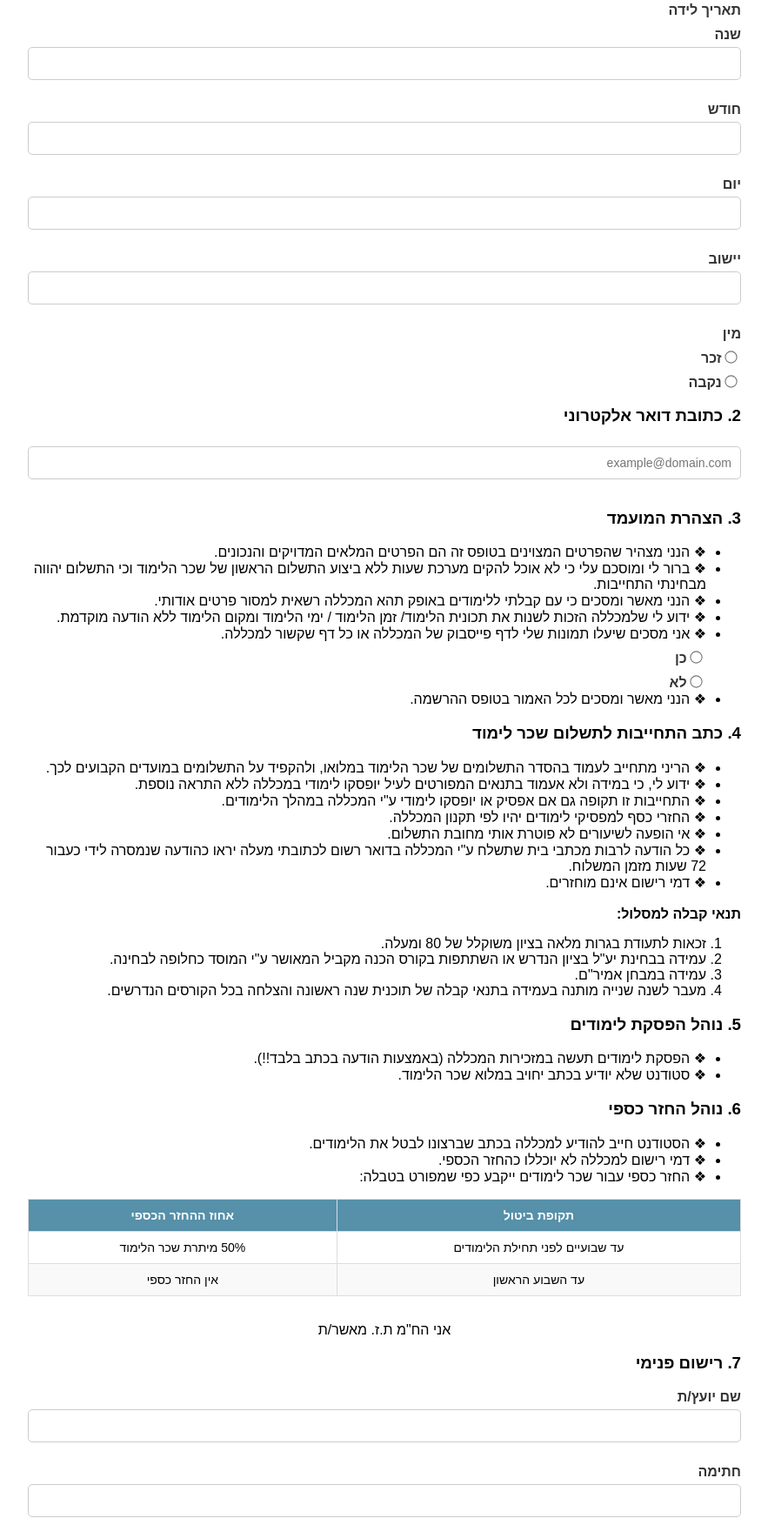
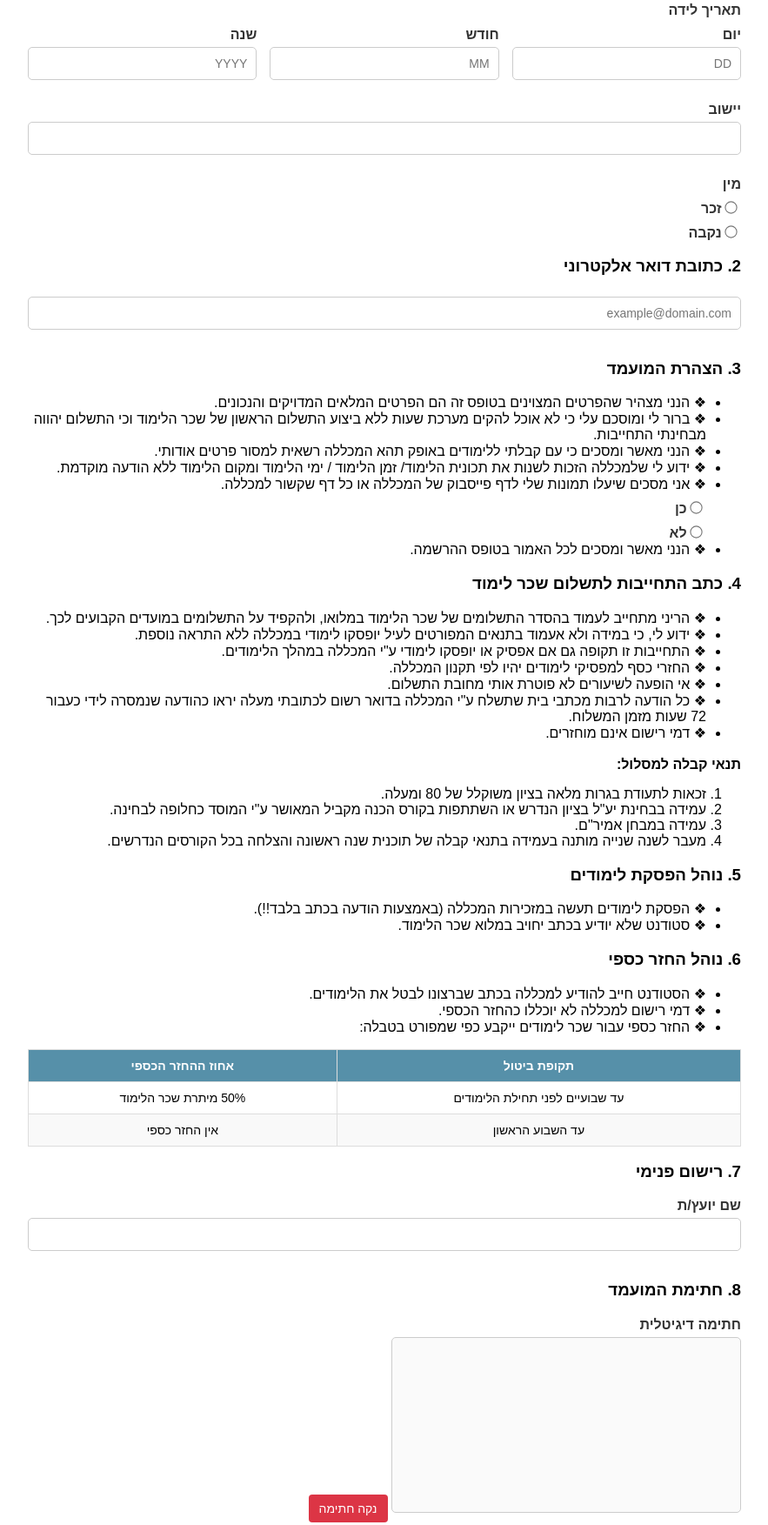
Before and after one commit to HA11723/KinneretAcademyForm, a website: page public/index.html in a window 1280 px wide. Shown: the part 750-2503 px from the top of the page at 87% size, without its empty margins (198-1081 px from the left). Drawn offline with Linux system fonts and the light colour scheme.

Commit message:
Update index.html

```diff
--- a/public/index.html
+++ b/public/index.html
@@ -70,34 +70,37 @@
           />
 
           <label>תאריך לידה</label>
-          <div class="row">
-            <div>
+          <div class="date-row" style="display: flex; gap: 15px">
+            <div style="flex: 1">
+              <label for="birthDay">יום</label>
+              <input
+                type="text"
+                id="birthDay"
+                name="birthDay"
+                maxlength="2"
+                placeholder="DD"
+                required
+              />
+            </div>
+            <div style="flex: 1">
+              <label for="birthMonth">חודש</label>
+              <input
+                type="text"
+                id="birthMonth"
+                name="birthMonth"
+                maxlength="2"
+                placeholder="MM"
+                required
+              />
+            </div>
+            <div style="flex: 1">
               <label for="birthYear">שנה</label>
               <input
                 type="text"
                 id="birthYear"
                 name="birthYear"
                 maxlength="4"
-                required
-              />
-            </div>
-            <div>
-              <label for="birthMonth">חודש</label>
-              <input
-                type="text"
-                id="birthMonth"
-                name="birthMonth"
-                maxlength="2"
-                required
-              />
-            </div>
-            <div>
-              <label for="birthDay">יום</label>
-              <input
-                type="text"
-                id="birthDay"
-                name="birthDay"
-                maxlength="2"
+                placeholder="YYYY"
                 required
               />
             </div>
@@ -256,24 +259,14 @@
         </div>
 
         <div class="section">
-          <div class="center" style="margin-top: 30px">
-            <span
-              >אני הח"מ <span class="signature-line"></span> ת.ז.
-              <span class="signature-line"></span> מאשר/ת</span
-            >
-          </div>
+          <h3>7. רישום פנימי</h3>
+          <label for="advisorName">שם יועץ/ת</label>
+          <input type="text" id="advisorName" name="advisorName" />
         </div>
 
         <div class="section">
-          <h3>7. רישום פנימי</h3>
-          <label for="advisorName">שם יועץ/ת</label>
-          <input type="text" id="advisorName" name="advisorName" />
-          <label for="advisorSignature">חתימה</label>
-          <input type="text" id="advisorSignature" name="advisorSignature" />
-        </div>
-
-        <div class="section">
-          <h3>8. חתימה</h3>
+          <h3>8. חתימת המועמד</h3>
+          <div class="center" style="margin-bottom: 20px"></div>
           <label for="signature-pad">חתימה דיגיטלית</label>
           <canvas id="signature-pad" width="400" height="200"></canvas>
           <button type="button" onclick="clearSignature()" class="clear-button">
```
